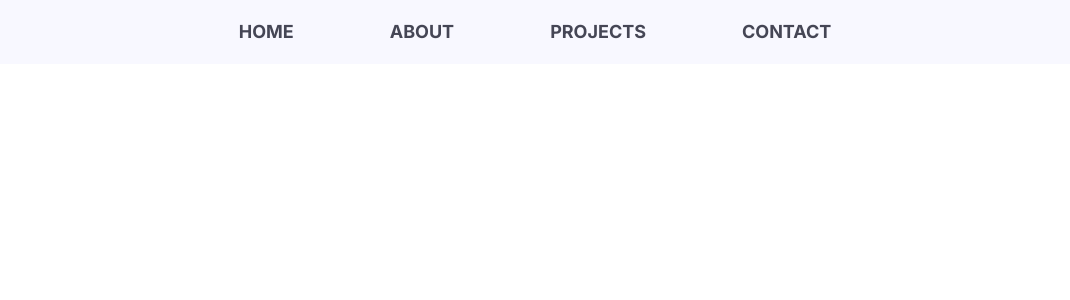
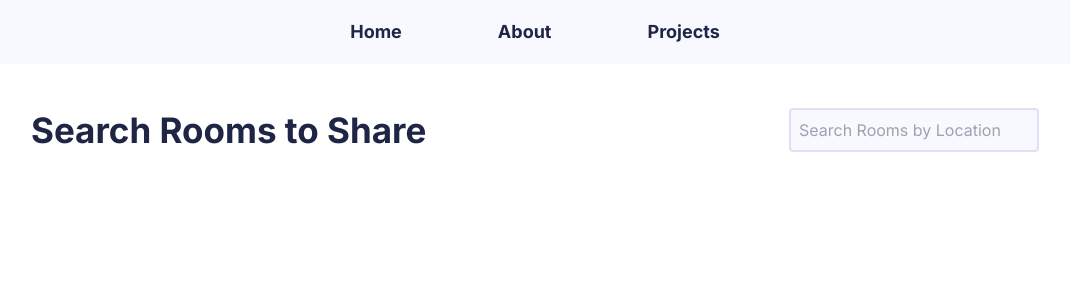
Before and after one commit to MusthafaAltaf2001/roommate-finder, a Next.js app: page / in a window 1280 px wide. Shown: the top 300 px of the page, without its empty margins (105-1175 px from the left). Built offline with nearby package versions, Linux system fonts and the light colour scheme.

Commit message:
Added top search bar for homepage

```diff
--- /dev/null
+++ b/config.ts
@@ -0,0 +1,42 @@
+import type { Config } from 'tailwindcss';
+
+export const config: Config = {
+  content: [
+    './src/pages/**/*.{js,ts,jsx,tsx,mdx}',
+    './src/components/**/*.{js,ts,jsx,tsx,mdx}',
+    './src/app/**/*.{js,ts,jsx,tsx,mdx}',
+  ],
+  theme: {
+    colors: {
+      'blue': '#0061E0',
+      'light-blue': '#B9D5FF',
+      'light-purple': '#A3A7DE',
+      'white': '#F8F8FF',
+      'gray': '#454655',
+      'black': '#1F2645',
+      'light-border': '#E1DEF6'
+    },
+    screens: {
+      xs: '350px',
+      sm: '480px',
+      md: '768px',
+      lg: '976px',
+      xl: '1440px',
+    },
+    fontFamily: {
+      sans: ['Graphik', 'sans-serif'],
+      serif: ['Merriweather', 'serif'],
+    },
+    extend: {
+      backgroundImage: {
+        'gradient-radial': 'radial-gradient(var(--tw-gradient-stops))',
+        'gradient-conic': 'conic-gradient(from 180deg at 50% 50%, var(--tw-gradient-stops))',
+      },
+      spacing: {
+        '128': '32rem',
+        '144': '36rem',
+      },
+    },
+  },
+  plugins: [],
+};
--- a/src/app/Header.tsx
+++ b/src/app/Header.tsx
@@ -35,24 +35,23 @@ const Header = () => {
 
     return (
         <header id="header" className="sticky top-0 z-40">
-            <div className="bg-[#F8F8FF] flex h-16 md:px-[150px] xl:px-[450px] justify-center">
+            <div className="bg-white flex h-16 md:px-[150px] xl:px-[450px] justify-center">
                 <div className="flex flex-row justify-center items-center">
                     <div className="block max-md:hidden">
                         <div className="flex items-center justify-center">
-                            <button onClick={scrollToHome} className="header-right-text">HOME</button>
-                            <button onClick={scrollToAbout} className="header-right-text">ABOUT</button>
-                            <button onClick={scrollToProjects} className="header-right-text">PROJECTS</button>
-                            <button onClick={scrollToContact} className="header-right-text">CONTACT</button>
+                            <button onClick={scrollToHome} className="header-right-text">Home</button>
+                            <button onClick={scrollToAbout} className="header-right-text">About</button>
+                            <button onClick={scrollToProjects} className="header-right-text">Projects</button>
                         </div>
                     </div>
                 </div>
             </div>
             <div ref={navRef} className={`absolute left-0 top-0 bg-[#111827] ease-in-out duration-500 ${isOpen ? "translate-x-0 " : "-translate-x-full"}`}>
                 <div className="flex flex-col items-center justify-center pt-10 h-screen w-screen">
-                    <span onClick={() => { navBarToggle(); scrollToHome(); }} className="header-drawer-text" href="/#">HOME</span>
-                    <span onClick={() => { navBarToggle(); scrollToAbout(); }} className="header-drawer-text">ABOUT</span>
-                    <span onClick={() => { navBarToggle(); scrollToProjects(); }} className="header-drawer-text">PROJECTS</span>
-                    <span onClick={() => { navBarToggle(); scrollToContact(); }} className="header-drawer-text" href="/#">CONTACT</span>
+                    <span onClick={() => { navBarToggle(); scrollToHome(); }} className="header-drawer-text" href="/#">Home</span>
+                    <span onClick={() => { navBarToggle(); scrollToAbout(); }} className="header-drawer-text">About</span>
+                    <span onClick={() => { navBarToggle(); scrollToProjects(); }} className="header-drawer-text">Projects</span>
+                    <span onClick={() => { navBarToggle(); scrollToContact(); }} className="header-drawer-text" href="/#">Contact</span>
                 </div>
             </div>
             <div className="z-200 absolute top-2 left-2 hidden max-md:block">
--- a/src/app/Pages/Homepage.tsx
+++ b/src/app/Pages/Homepage.tsx
@@ -2,7 +2,12 @@ import React from "react";
 
 const Homepage = () => {
   return (
-    <div>Homepage</div>
+    <div className='flex flex-col mx-[5%] lg:mx-[10%] xl:mx-[15%] my-8'>
+      <div className='flex flex-col items-center md:flex-row md:justify-between'>
+        <span className="text-black font-bold text-[35px] text-center m-2">Search Rooms to Share</span>
+        <input className='bg-white text-black border-2 border-solid border-light-border rounded m-2 p-2 w-[230px] xs:w-[250px]' type='text' name="myInput" placeholder='Search Rooms by Location' />
+      </div>
+    </div>
   )
 }
 
--- a/src/app/globals.css
+++ b/src/app/globals.css
@@ -4,7 +4,7 @@
 
 @layer components {
   .header-right-text {
-    @apply text-gray px-12 rounded-md text-base h-10 font-bold md:text-lg hover:text-blue hover:bg-light-blue
+    @apply text-black px-12 rounded-md text-base h-10 font-bold md:text-lg hover:text-blue hover:bg-light-blue
   }
   .header-drawer-text {
     @apply p-12 text-[#9CA3AF] hover:text-blue
--- a/src/app/page.tsx
+++ b/src/app/page.tsx
@@ -5,7 +5,7 @@ export default function Home() {
   return (
     <main>
       <Header />
-      {/* <Homepage /> */}
+      <Homepage />
     </main>
   )
 }
--- a/tailwind.config.ts
+++ b/tailwind.config.ts
@@ -1,42 +1,3 @@
-import type { Config } from 'tailwindcss'
+import { config } from './config'
 
-const config: Config = {
-  content: [
-    './src/pages/**/*.{js,ts,jsx,tsx,mdx}',
-    './src/components/**/*.{js,ts,jsx,tsx,mdx}',
-    './src/app/**/*.{js,ts,jsx,tsx,mdx}',
-  ],
-  theme: {
-    colors: {
-      'blue': '#0061E0',
-      'light-blue': '#B9D5FF',
-      'light-purple': '#A3A7DE',
-      'white': '#E6F4F1',
-      'gray': '#454655'
-    },
-    screens: {
-      xs: '350px', //Needed for galaxy fold devices
-      sm: '480px',
-      md: '768px',
-      lg: '976px',
-      xl: '1440px',
-    },
-    fontFamily: {
-      sans: ['Graphik', 'sans-serif'],
-      serif: ['Merriweather', 'serif'],
-    },
-    extend: {
-      backgroundImage: {
-        'gradient-radial': 'radial-gradient(var(--tw-gradient-stops))',
-        'gradient-conic':
-          'conic-gradient(from 180deg at 50% 50%, var(--tw-gradient-stops))',
-      },
-      spacing: {
-        '128': '32rem',
-        '144': '36rem',
-      },
-    },
-  },
-  plugins: [],
-}
 export default config
```
